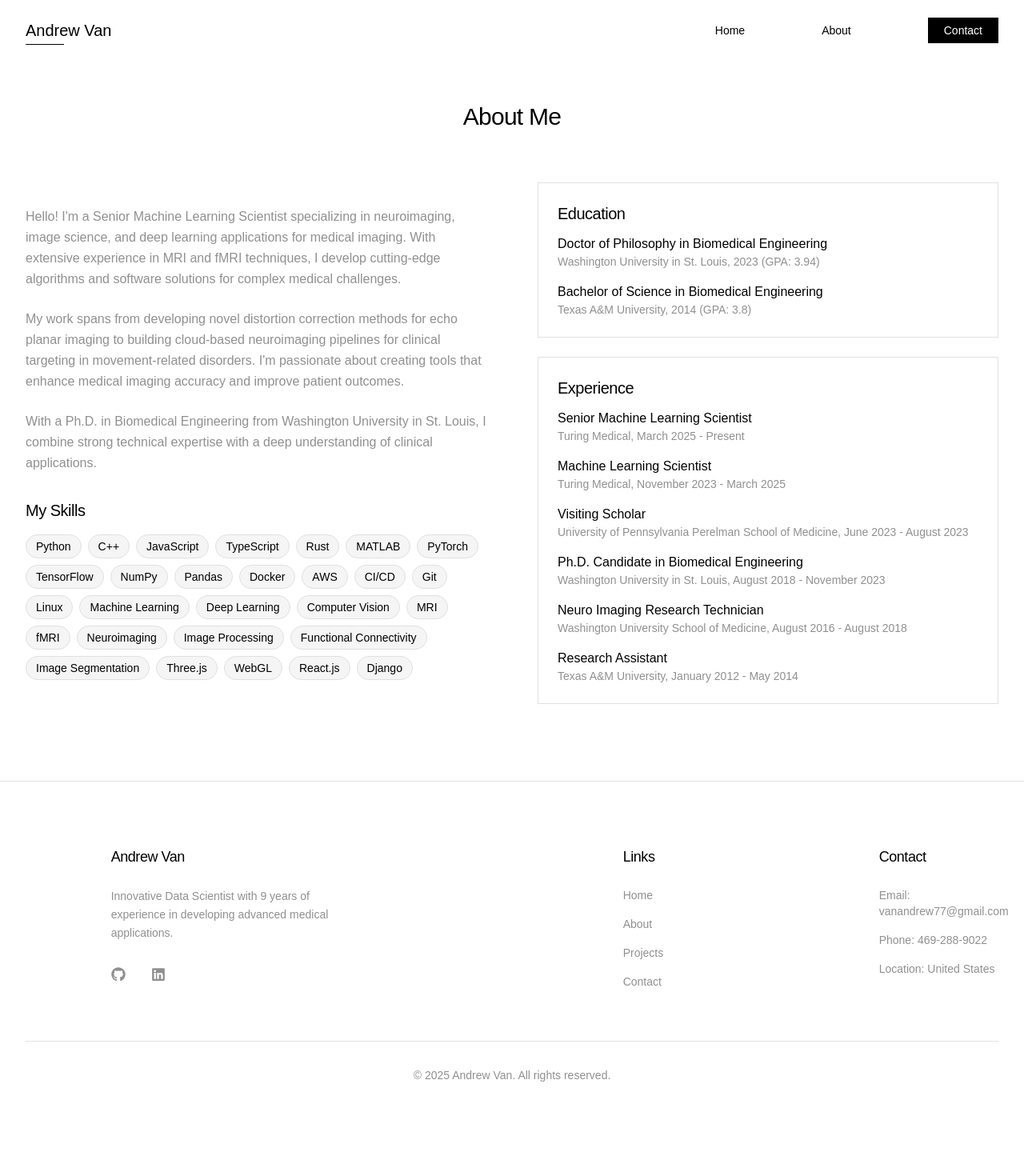
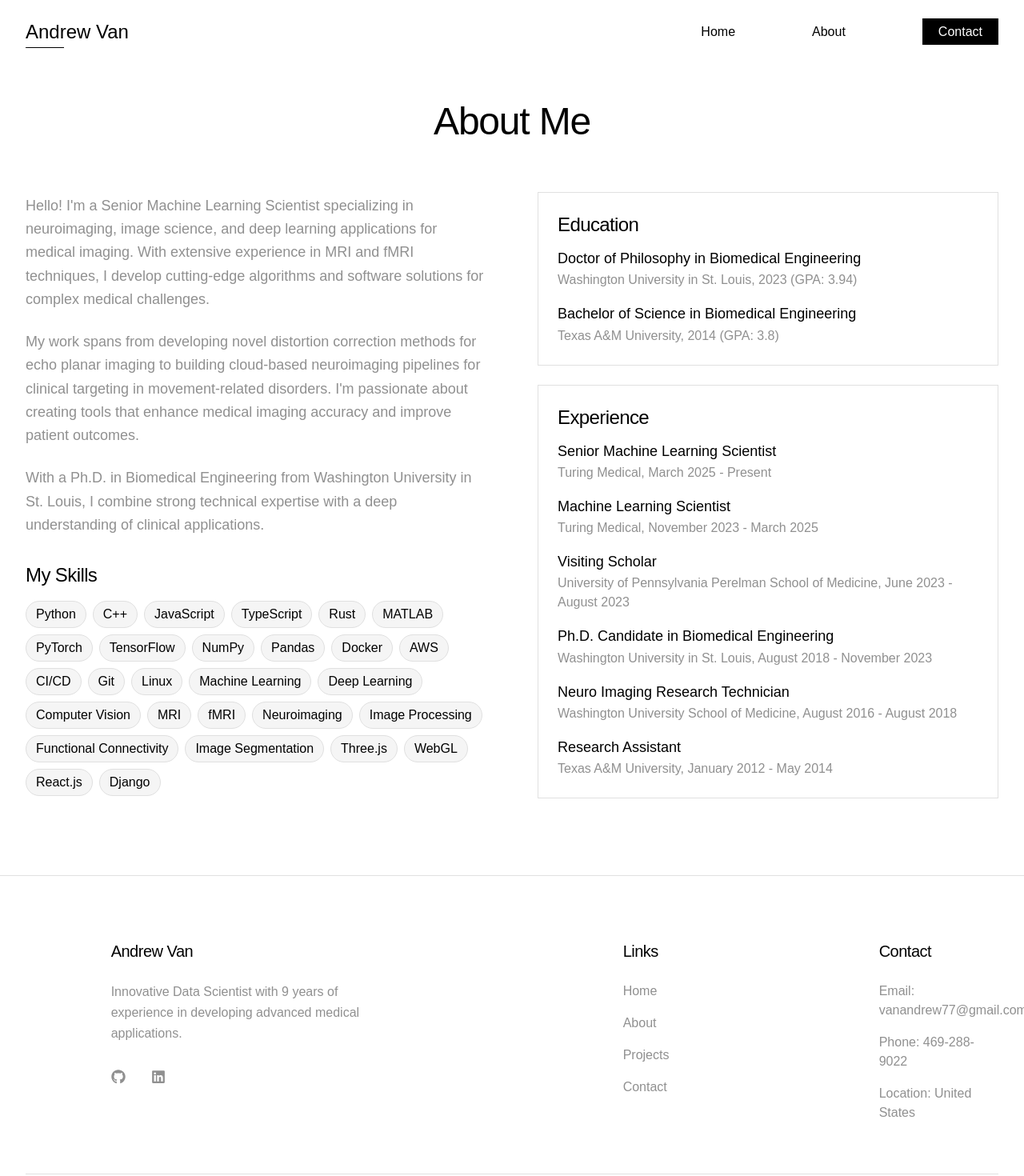
Before and after one commit to vanandrew/vanandrew.github.io, a Next.js app: page /about in a window 1280 px wide. Shown: the top 1470 px of the page at 80% size. Before the commit the page ends 1434 px from the top, so only its background shows below. Built offline with nearby package versions, Linux system fonts and the light colour scheme.

Commit message:
extreme minimalism update

```diff
--- a/src/app/about/page.tsx
+++ b/src/app/about/page.tsx
@@ -10,7 +10,7 @@ export default function About() {
       {/* About Section */}
       <section className="pt-32 py-24 bg-mono-white">
         <div className="container-custom">
-          <h2 className="text-3xl font-medium mb-16 text-center text-mono-black">About Me</h2>
+          <h2 className="text-5xl font-medium mb-16 text-center text-mono-black">About Me</h2>
           <div className="grid md:grid-cols-2 gap-16 items-center">
             <div>
               <p className="text-mono-gray mb-6 leading-relaxed">
@@ -25,7 +25,7 @@ export default function About() {
                 With a Ph.D. in Biomedical Engineering from Washington University in St. Louis, I combine strong technical expertise with a deep understanding of clinical applications.
               </p>
               <div className="mt-8">
-                <h3 className="text-xl font-medium mb-4 text-mono-black">My Skills</h3>
+                <h3 className="text-2xl font-medium mb-4 text-mono-black">My Skills</h3>
                 <div className="flex flex-wrap gap-2">
                   {[
                     'Python', 'C++', 'JavaScript', 'TypeScript', 'Rust', 'MATLAB',
@@ -36,7 +36,7 @@ export default function About() {
                     'Functional Connectivity', 'Image Segmentation',
                     'Three.js', 'WebGL', 'React.js', 'Django'
                   ].map((skill) => (
-                    <span key={skill} className="bg-mono-offwhite border border-mono-lightgray text-mono-black px-3 py-1 rounded-full text-sm">
+                    <span key={skill} className="bg-mono-offwhite border border-mono-lightgray text-mono-black px-3 py-1 rounded-full text-base">
                       {skill}
                     </span>
                   ))}
@@ -45,41 +45,41 @@ export default function About() {
             </div>
             <div className="space-y-6">
               <div className="border border-mono-lightgray p-6 mb-6">
-                <h3 className="text-xl font-medium mb-3 text-mono-black">Education</h3>
+                <h3 className="text-2xl font-medium mb-3 text-mono-black">Education</h3>
                 <div className="mb-4">
                   <p className="text-mono-black">Doctor of Philosophy in Biomedical Engineering</p>
-                  <p className="text-mono-gray text-sm">Washington University in St. Louis, 2023 (GPA: 3.94)</p>
+                  <p className="text-mono-gray text-base">Washington University in St. Louis, 2023 (GPA: 3.94)</p>
                 </div>
                 <div>
                   <p className="text-mono-black">Bachelor of Science in Biomedical Engineering</p>
-                  <p className="text-mono-gray text-sm">Texas A&M University, 2014 (GPA: 3.8)</p>
+                  <p className="text-mono-gray text-base">Texas A&M University, 2014 (GPA: 3.8)</p>
                 </div>
               </div>
               <div className="border border-mono-lightgray p-6">
-                <h3 className="text-xl font-medium mb-3 text-mono-black">Experience</h3>
+                <h3 className="text-2xl font-medium mb-3 text-mono-black">Experience</h3>
                 <div className="mb-4">
                   <p className="text-mono-black">Senior Machine Learning Scientist</p>
-                  <p className="text-mono-gray text-sm">Turing Medical, March 2025 - Present</p>
+                  <p className="text-mono-gray text-base">Turing Medical, March 2025 - Present</p>
                 </div>
                 <div className="mb-4">
                   <p className="text-mono-black">Machine Learning Scientist</p>
-                  <p className="text-mono-gray text-sm">Turing Medical, November 2023 - March 2025</p>
+                  <p className="text-mono-gray text-base">Turing Medical, November 2023 - March 2025</p>
                 </div>
                 <div className="mb-4">
                   <p className="text-mono-black">Visiting Scholar</p>
-                  <p className="text-mono-gray text-sm">University of Pennsylvania Perelman School of Medicine, June 2023 - August 2023</p>
+                  <p className="text-mono-gray text-base">University of Pennsylvania Perelman School of Medicine, June 2023 - August 2023</p>
                 </div>
                 <div className="mb-4">
                   <p className="text-mono-black">Ph.D. Candidate in Biomedical Engineering</p>
-                  <p className="text-mono-gray text-sm">Washington University in St. Louis, August 2018 - November 2023</p>
+                  <p className="text-mono-gray text-base">Washington University in St. Louis, August 2018 - November 2023</p>
                 </div>
                 <div className="mb-4">
                   <p className="text-mono-black">Neuro Imaging Research Technician</p>
-                  <p className="text-mono-gray text-sm">Washington University School of Medicine, August 2016 - August 2018</p>
+                  <p className="text-mono-gray text-base">Washington University School of Medicine, August 2016 - August 2018</p>
                 </div>
                 <div>
                   <p className="text-mono-black">Research Assistant</p>
-                  <p className="text-mono-gray text-sm">Texas A&M University, January 2012 - May 2014</p>
+                  <p className="text-mono-gray text-base">Texas A&M University, January 2012 - May 2014</p>
                 </div>
               </div>
             </div>
--- a/src/app/globals.css
+++ b/src/app/globals.css
@@ -23,12 +23,24 @@ body {
 }
 
 @layer base {
-  h1, h2, h3, h4, h5, h6 {
-    @apply font-light tracking-tight text-mono-black;
+  h1 {
+    @apply text-5xl font-light tracking-tight text-mono-black;
+  }
+
+  h2 {
+    @apply text-4xl font-light tracking-tight text-mono-black;
+  }
+
+  h3 {
+    @apply text-3xl font-light tracking-tight text-mono-black;
+  }
+
+  h4, h5, h6 {
+    @apply text-2xl font-light tracking-tight text-mono-black;
   }
 
   p {
-    @apply text-mono-darkgray;
+    @apply text-lg text-mono-darkgray leading-relaxed;
   }
 }
 
@@ -59,7 +71,7 @@ body {
   }
 
   .mono-button {
-    @apply px-5 py-2 text-sm font-light transition-all duration-300;
+    @apply px-5 py-2 text-base font-light transition-all duration-300;
   }
 
   .mono-button-primary {
@@ -75,7 +87,7 @@ body {
   }
 
   .mono-input {
-    @apply bg-mono-white border border-mono-lightgray px-4 py-3 text-mono-black focus:outline-none focus:ring-1 focus:ring-mono-black;
+    @apply bg-mono-white border border-mono-lightgray px-4 py-3 text-mono-black text-base focus:outline-none focus:ring-1 focus:ring-mono-black;
   }
 
   /* Asymmetric spacing utilities */
--- a/src/app/projects/page.tsx
+++ b/src/app/projects/page.tsx
@@ -36,7 +36,7 @@ export default function Projects() {
       {/* Projects Section */}
       <section className="pt-32 py-24 bg-black">
         <div className="container-custom">
-          <h2 className="text-3xl font-medium mb-16 text-center text-white">My Projects & Publications</h2>
+          <h2 className="text-5xl font-medium mb-16 text-center text-white">My Projects & Publications</h2>
           <div className="grid md:grid-cols-2 lg:grid-cols-3 gap-8">
             {projects.map((project, index) => (
               <ProjectCard
--- a/src/components/Button.tsx
+++ b/src/components/Button.tsx
@@ -19,9 +19,9 @@ const Button: React.FC<ButtonProps> = ({
   size = 'medium',
 }) => {
   const sizeStyles = {
-    small: 'text-xs px-4 py-1.5',
-    medium: 'text-sm px-5 py-2',
-    large: 'text-base px-6 py-2.5',
+    small: 'text-sm px-4 py-1.5',
+    medium: 'text-base px-5 py-2',
+    large: 'text-lg px-6 py-2.5',
   };
 
   const variantStyles = {
--- a/src/components/Footer.tsx
+++ b/src/components/Footer.tsx
@@ -13,10 +13,10 @@ const Footer: React.FC = () => {
         <div className="grid md:grid-cols-12 gap-16">
           {/* About - spans 4 columns with offset */}
           <div className="md:col-span-4 md:col-start-2">
-            <h3 className="text-lg font-light mb-6 relative inline-block">
+            <h3 className="text-xl font-light mb-6 relative inline-block">
               Andrew Van
             </h3>
-            <p className="text-mono-gray text-sm mb-8 leading-relaxed max-w-xs">
+            <p className="text-mono-gray text-base mb-8 leading-relaxed max-w-xs">
               Innovative Data Scientist with 9 years of experience in developing advanced medical applications.
             </p>
             <div className="flex space-x-8">
@@ -34,10 +34,10 @@ const Footer: React.FC = () => {
 
           {/* Quick Links - spans 2 columns */}
           <div className="md:col-span-2 md:col-start-8">
-            <h3 className="text-lg font-light mb-6 relative inline-block">
+            <h3 className="text-xl font-light mb-6 relative inline-block">
               Links
             </h3>
-            <ul className="space-y-4 text-sm">
+            <ul className="space-y-4 text-base">
               <li><Link href="/" className="text-mono-gray hover:text-mono-black transition-colors">Home</Link></li>
               <li><Link href="/about" className="text-mono-gray hover:text-mono-black transition-colors">About</Link></li>
               <li><Link href="/projects" className="text-mono-gray hover:text-mono-black transition-colors">Projects</Link></li>
@@ -47,10 +47,10 @@ const Footer: React.FC = () => {
 
           {/* Contact - spans 2 columns */}
           <div className="md:col-span-2 md:col-start-11">
-            <h3 className="text-lg font-light mb-6 relative inline-block">
+            <h3 className="text-xl font-light mb-6 relative inline-block">
               Contact
             </h3>
-            <ul className="space-y-4 text-sm">
+            <ul className="space-y-4 text-base">
               <li className="text-mono-gray">Email: vanandrew77@gmail.com</li>
               <li className="text-mono-gray">Phone: 469-288-9022</li>
               <li className="text-mono-gray">Location: United States</li>
@@ -59,7 +59,7 @@ const Footer: React.FC = () => {
         </div>
 
         <div className="border-t border-mono-lightgray mt-16 pt-8 text-center">
-          <p className="text-mono-gray text-sm">© {new Date().getFullYear()} Andrew Van. All rights reserved.</p>
+          <p className="text-mono-gray text-base">© {new Date().getFullYear()} Andrew Van. All rights reserved.</p>
         </div>
       </div>
     </footer>
--- a/src/components/Navbar.tsx
+++ b/src/components/Navbar.tsx
@@ -27,7 +27,7 @@ const Navbar: React.FC = () => {
     }`}>
       <div className="container-custom flex justify-between items-center">
         {/* Logo with minimal styling */}
-        <div className="text-xl font-light text-mono-black relative">
+        <div className="text-2xl font-light text-mono-black relative">
           <span className="relative z-10">Andrew Van</span>
           <div className="absolute -bottom-1 left-0 h-px w-12 bg-mono-black"></div>
         </div>
@@ -44,9 +44,9 @@ const Navbar: React.FC = () => {
         {/* Desktop Navigation - equal spacing with lots of negative space */}
         <nav className="hidden md:block">
           <ul className="flex items-center space-x-24">
-            <li><Link href="/" className="text-sm text-mono-black hover:text-mono-darkgray transition-colors">Home</Link></li>
-            <li><Link href="/about" className="text-sm text-mono-black hover:text-mono-darkgray transition-colors">About</Link></li>
-            <li><Link href="/contact" className="text-sm px-5 py-2 bg-mono-black text-mono-white hover:bg-mono-darkgray transition-colors">Contact</Link></li>
+            <li><Link href="/" className="text-base text-mono-black hover:text-mono-darkgray transition-colors">Home</Link></li>
+            <li><Link href="/about" className="text-base text-mono-black hover:text-mono-darkgray transition-colors">About</Link></li>
+            <li><Link href="/contact" className="text-base px-5 py-2 bg-mono-black text-mono-white hover:bg-mono-darkgray transition-colors">Contact</Link></li>
           </ul>
         </nav>
       </div>
@@ -56,10 +56,10 @@ const Navbar: React.FC = () => {
         <div className="md:hidden absolute top-full left-0 right-0 bg-mono-white border-t border-mono-lightgray">
           <nav className="container-custom py-6">
             <ul className="flex flex-col space-y-6">
-              <li><Link href="/" className="block text-mono-black hover:text-mono-darkgray transition-colors" onClick={() => setIsMenuOpen(false)}>Home</Link></li>
-              <li><Link href="/about" className="block text-mono-black hover:text-mono-darkgray transition-colors" onClick={() => setIsMenuOpen(false)}>About</Link></li>
+              <li><Link href="/" className="block text-lg text-mono-black hover:text-mono-darkgray transition-colors" onClick={() => setIsMenuOpen(false)}>Home</Link></li>
+              <li><Link href="/about" className="block text-lg text-mono-black hover:text-mono-darkgray transition-colors" onClick={() => setIsMenuOpen(false)}>About</Link></li>
               <li className="pt-4 border-t border-mono-lightgray">
-                <Link href="/contact" className="inline-block px-5 py-2 bg-mono-black text-mono-white hover:bg-mono-darkgray transition-colors" onClick={() => setIsMenuOpen(false)}>Contact</Link>
+                <Link href="/contact" className="inline-block text-lg px-5 py-2 bg-mono-black text-mono-white hover:bg-mono-darkgray transition-colors" onClick={() => setIsMenuOpen(false)}>Contact</Link>
               </li>
             </ul>
           </nav>
```
Also changed, not shown: src/app/contact/page.tsx (+5 -5 lines), src/app/page.tsx (+20 -20 lines), src/components/ContactForm.tsx (+6 -6 lines), src/components/ProjectCard.tsx (+4 -4 lines).
